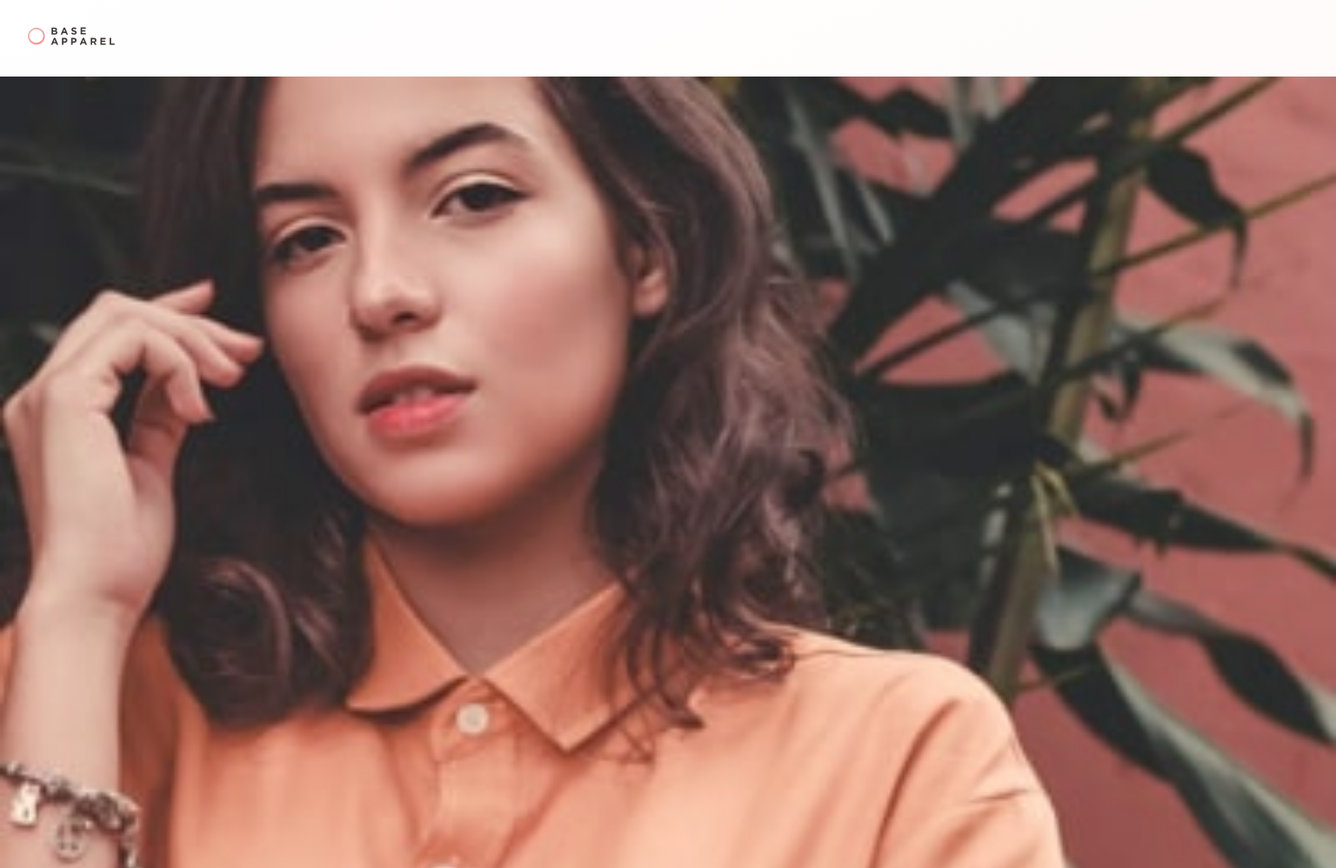
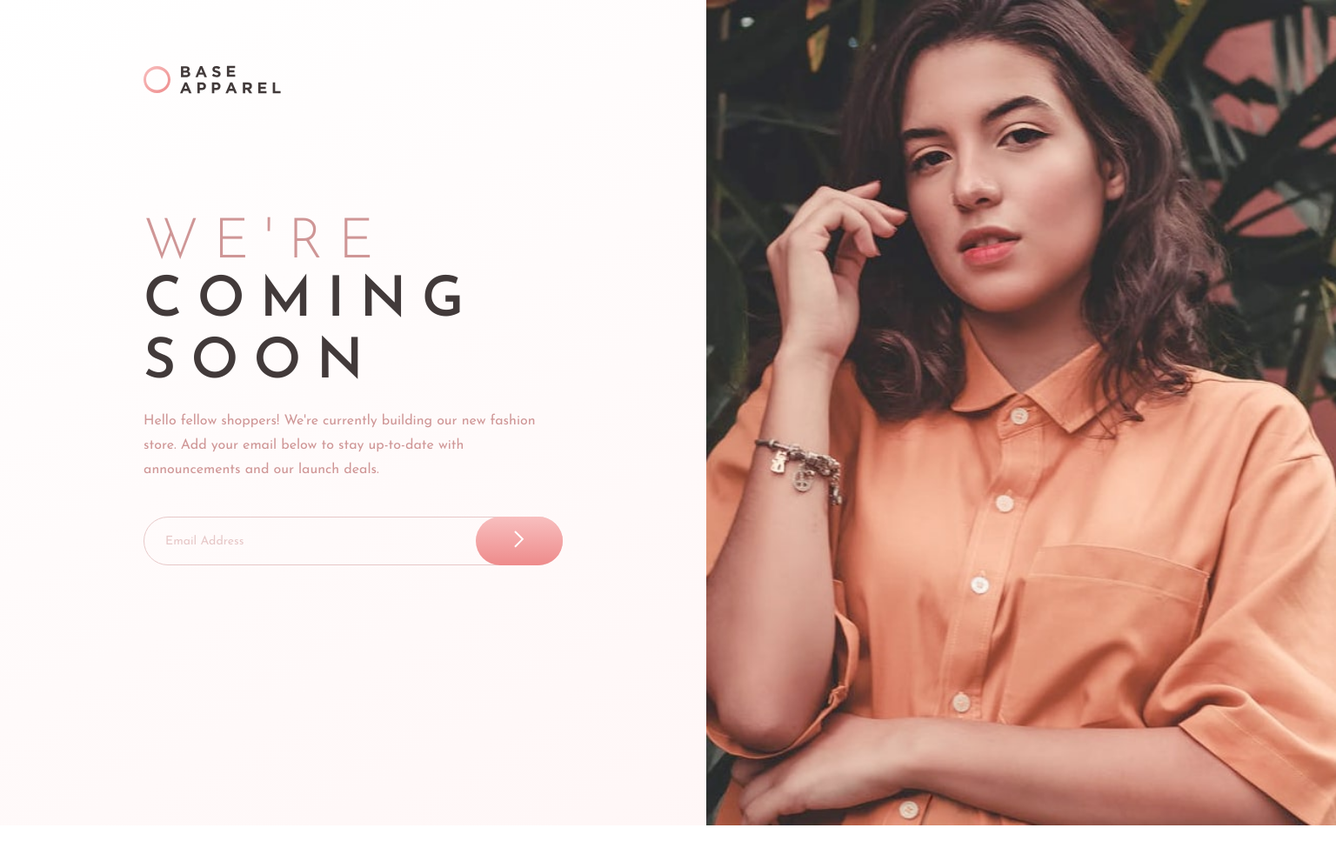
Before and after one commit to thomaserdmenger/base-apparel-coming-soon, a plain HTML site: page index.html in a window 1536 px wide. Shown: the top 998 px of the page at 87% size. After the commit the page ends 949 px from the top, so only its background shows below. Drawn offline with Linux system fonts and the light colour scheme.

Commit message:
Add desktop version

```diff
--- a/index.html
+++ b/index.html
@@ -21,13 +21,17 @@
   </head>
   <body>
     <div class="background-container">
-      <div class="logo-container">
+      <div class="logo-container-one">
         <img src="./images/logo.svg" alt="#" />
       </div>
       <div class="hero-image-container">
-        <img src="./images/hero-mobile.jpg" alt="#" />
+        <img class="hero-image-one" src="./images/hero-mobile.jpg" alt="#" />
+        <img class="hero-image-two" src="./images/hero-desktop.jpg" alt="#" />
       </div>
       <div class="content-container">
+        <div class="logo-container-two">
+          <img src="./images/logo.svg" alt="#" />
+        </div>
         <h1 class="content-heading">We're <span>Coming soon</span></h1>
         <p>
           Hello fellow shoppers! We're currently building our new fashion store.
--- a/styles.css
+++ b/styles.css
@@ -14,21 +14,25 @@
 body {
   min-height: 100dvh;
   font-family: "Josefin Sans", sans-serif;
+}
+
+.background-container {
+  background: linear-gradient(150deg, #fff 0%, #fff4f4 100%);
   display: flex;
   flex-direction: column;
   align-items: center;
 }
 
-.background-container {
-  background: linear-gradient(150deg, #fff 0%, #fff4f4 100%);
-}
-
-.logo-container {
+.logo-container-one {
   margin: 1.94rem 0 2rem 2rem;
   align-self: flex-start;
 }
 
-.logo-container img {
+.logo-container-two {
+  display: none;
+}
+
+.logo-container-one img {
   width: 100px;
 }
 
@@ -38,8 +42,12 @@ body {
   place-items: center;
 }
 
-.hero-image-container img {
+.hero-image-one {
   width: 100%;
+}
+
+.hero-image-two {
+  display: none;
 }
 
 .content-container {
@@ -137,3 +145,87 @@ body {
   border: 2px solid var(--color-red-error);
   opacity: 1;
 }
+
+@media only screen and (min-width: 1300px) {
+  body {
+    display: flex;
+    justify-content: center;
+    align-items: flex-start;
+  }
+
+  .background-container {
+    flex-direction: row-reverse;
+    justify-content: space-between;
+    align-items: flex-start;
+  }
+
+  .logo-container-one {
+    display: none;
+  }
+
+  .logo-container-two {
+    display: block;
+    margin-bottom: 8.5056rem;
+  }
+
+  .logo-container-two img {
+    width: 158px;
+  }
+
+  .hero-image-container {
+    width: 60%;
+    display: inline-block;
+    margin-left: 10.3125rem;
+  }
+
+  .hero-image-one {
+    display: none;
+  }
+
+  .hero-image-two {
+    display: block;
+    min-width: 100%;
+    margin: 0;
+  }
+
+  .content-container {
+    width: 40%;
+    margin: 0;
+    margin-left: 10.3125rem;
+    margin-top: 4.6819rem;
+    text-align: start;
+  }
+
+  .content-heading {
+    font-size: 4rem;
+    line-height: 64px;
+    letter-spacing: 17.321px;
+  }
+
+  .content-heading span {
+    font-size: 4rem;
+    line-height: 71px;
+    letter-spacing: 17.321px;
+  }
+
+  .content-container p {
+    margin: 1rem 0 2.5rem 0;
+    font-size: 1rem;
+    line-height: 28px;
+  }
+
+  .form-input {
+    height: 56px;
+  }
+
+  .form-submit-button {
+    height: 56px;
+    width: 100px;
+    border-radius: 100px;
+  }
+
+  .input-error-image {
+    top: 15px;
+    right: 110px;
+  }
+}
```
